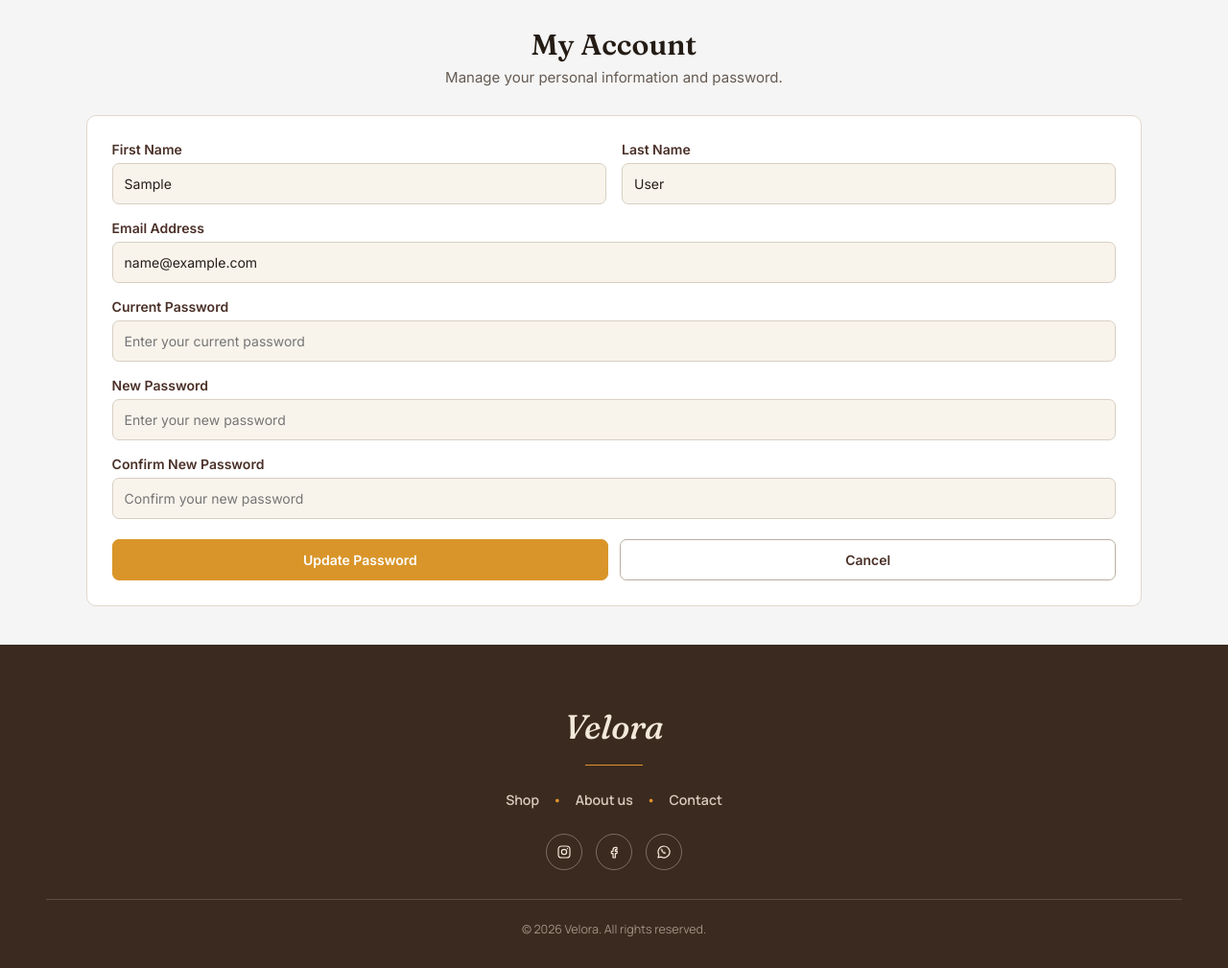
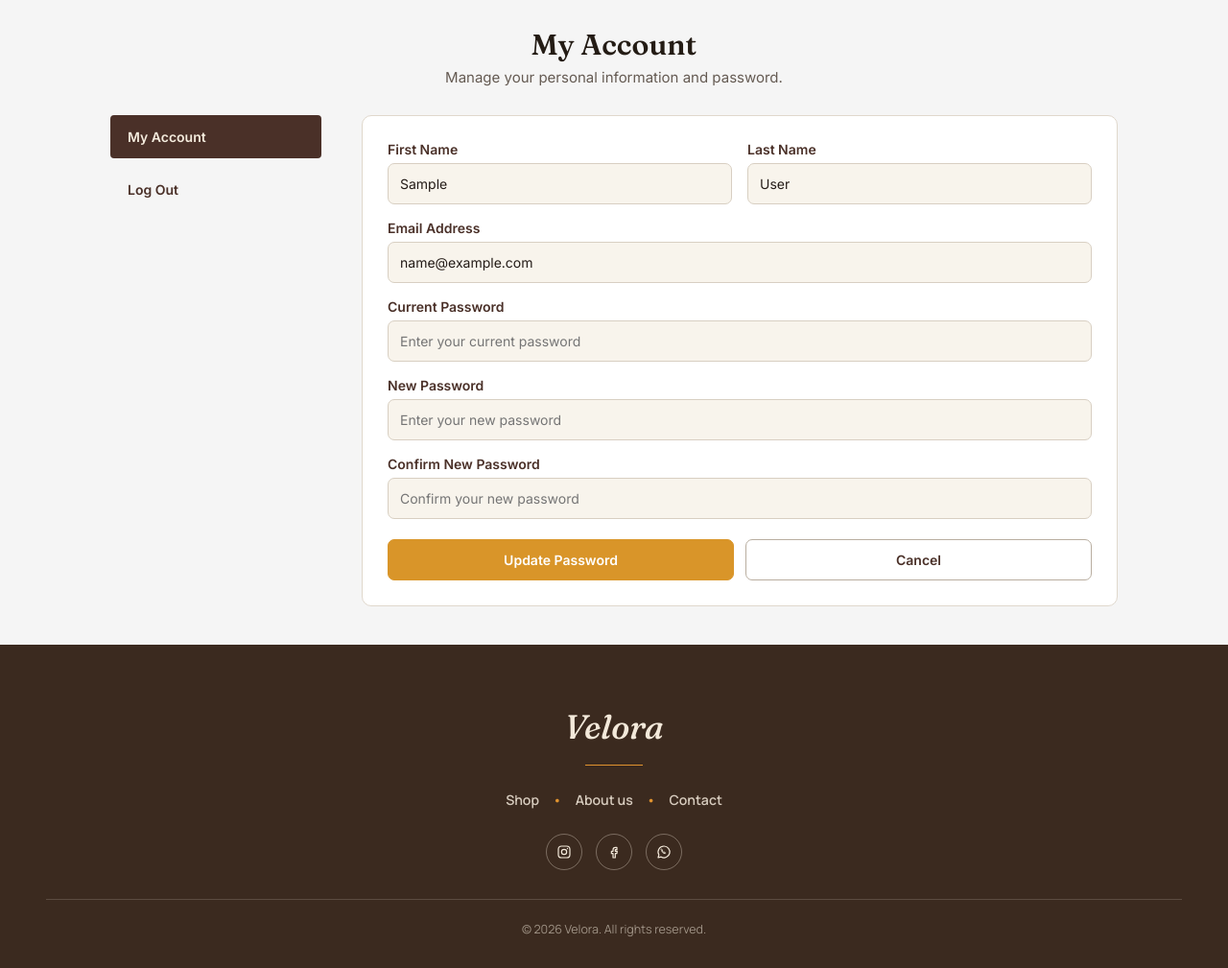
Before and after one commit to manorthecreator/The-Code-Collective, a Django app: page /accounts_app/account/ in a window 1280 px wide. Shown: the part 84-1093 px from the top of the page at 96% size. Run offline with Django 5.2, Linux system fonts and the light colour scheme; the visitor is signed in with stand-in values (Sample User, id 1).

Commit message:
Improve account navigation and logout functionality

```diff
--- a/accounts_app/static/css/account.css
+++ b/accounts_app/static/css/account.css
@@ -196,3 +196,62 @@
     line-height: 1.5;
     font-weight: 500;
 }
+
+.logout-button {
+    display: block;
+    margin: 20px auto 40px;
+    padding: 12px 35px;
+    background-color: #4A3028;
+    color: #F4EBDD;
+    border: 1px solid #4A3028;
+    border-radius: 4px;
+    font-family: 'Inter', sans-serif;
+    font-size: 14px;
+    cursor: pointer;
+    transition: 0.3s ease;
+}
+
+.logout-button:hover {
+    background-color: #F4EBDD;
+    color: #4A3028;
+}
+
+.account-sidebar {
+    width: 220px;
+    flex-shrink: 0;
+}
+
+.account-sidebar form {
+    width: 100%;
+    margin: 0;
+}
+
+.sidebar-link {
+    display: block;
+    width: 100%;
+    box-sizing: border-box;
+    padding: 14px 18px;
+    text-align: left;
+    text-decoration: none;
+    background: transparent;
+    border: none;
+    border-radius: 4px;
+    color: #4A3028;
+    font-family: 'Inter', sans-serif;
+    font-size: 14px;
+    cursor: pointer;
+}
+
+.sidebar-link.active {
+    background-color: #4A3028;
+    color: #F4EBDD;
+}
+
+.logout-link {
+    width: 100%;
+    display: block;
+}
+
+.logout-link:hover {
+    background-color: #F4EBDD;
+}
--- a/accounts_app/templates/accounts_app/account_information.html
+++ b/accounts_app/templates/accounts_app/account_information.html
@@ -1,3 +1,4 @@
+
 {% extends "store_app/base.html" %}
 {% load static %}
 
@@ -16,6 +17,26 @@
         <p>Manage your personal information and password.</p>
     </div>
 
+    <div class="account-layout">
+
+        <!-- Left Sidebar -->
+        <aside class="account-sidebar">
+
+            <a href="{% url 'accounts_app:account' %}"
+               class="sidebar-link active">
+                My Account
+            </a>
+
+            <form method="POST" action="{% url 'accounts_app:logout' %}">
+                {% csrf_token %}
+                <button type="submit" class="sidebar-link logout-link">
+                    Log Out
+                </button>
+            </form>
+
+        </aside>
+
+        <!-- Account Information -->
         <div class="account-content">
 
             <form method="POST"
@@ -111,6 +132,8 @@
 
         </div>
 
+    </div>
+
 </section>
 
 {% endblock %}
--- a/accounts_app/urls.py
+++ b/accounts_app/urls.py
@@ -1,9 +1,11 @@
 from django.urls import path
 from . import views
+from django.contrib.auth.views import LogoutView
 app_name = 'accounts_app'
 urlpatterns = [
     path('',views.index, name='index'),
     path('login/', views.login_view, name='login'),
     path('register/', views.register, name='register'),
     path('account/', views.account_info, name='account'),
+    path('logout/',LogoutView.as_view(next_page='accounts_app:login'),name='logout'),
 ]
--- a/store_app/templates/store_app/base.html
+++ b/store_app/templates/store_app/base.html
@@ -43,7 +43,7 @@
 
                 <div class="nav-icons">
 
-                    <a href="#" aria-label="Account">
+                    <a href="{% url 'accounts_app:account' %}"  aria-label="Account">
                         <svg viewBox="0 0 24 24" fill="none" xmlns="http://www.w3.org/2000/svg">
                             <circle cx="12" cy="8" r="4" stroke="currentColor" stroke-width="2"/>
                             <path d="M4 20c0-4.4 3.6-7 8-7s8 2.6 8 7" stroke="currentColor" stroke-width="2" stroke-linecap="round"/>
```
Lines whose indentation alone changed are shown as unchanged.
